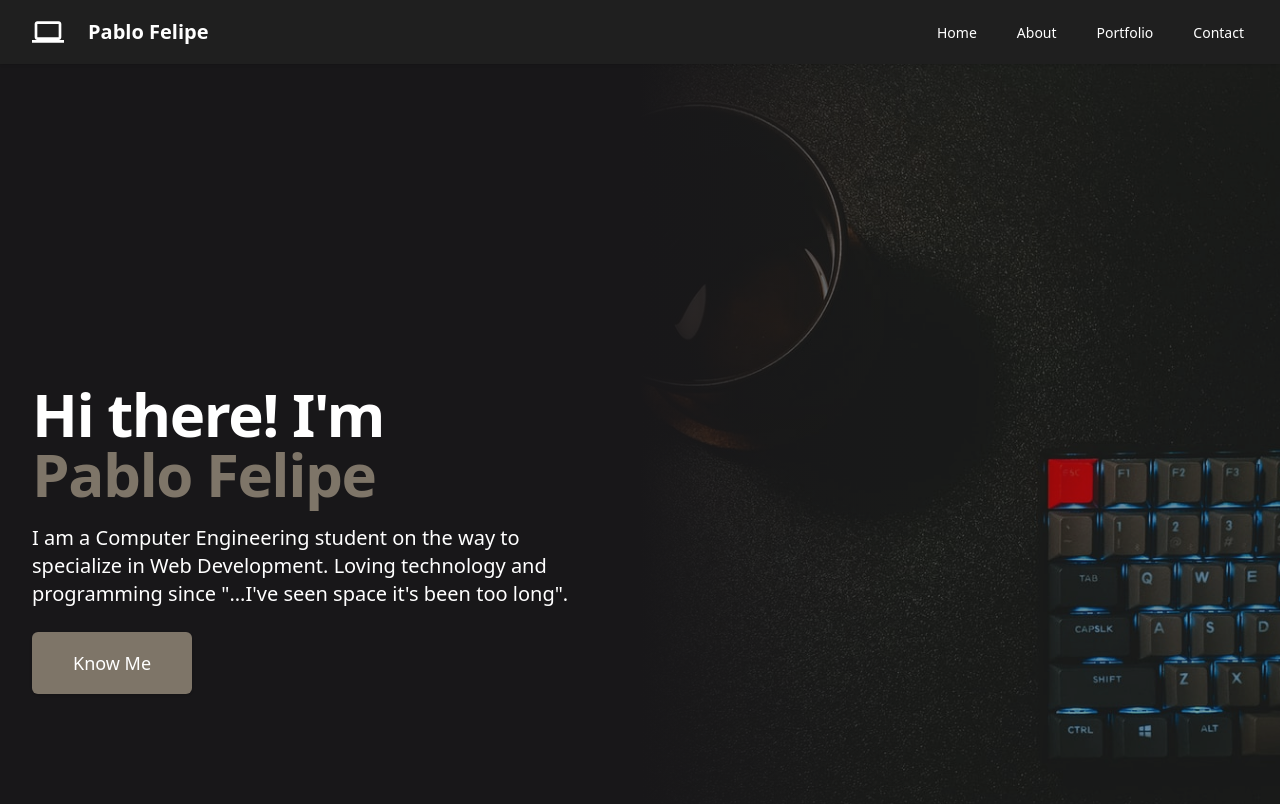
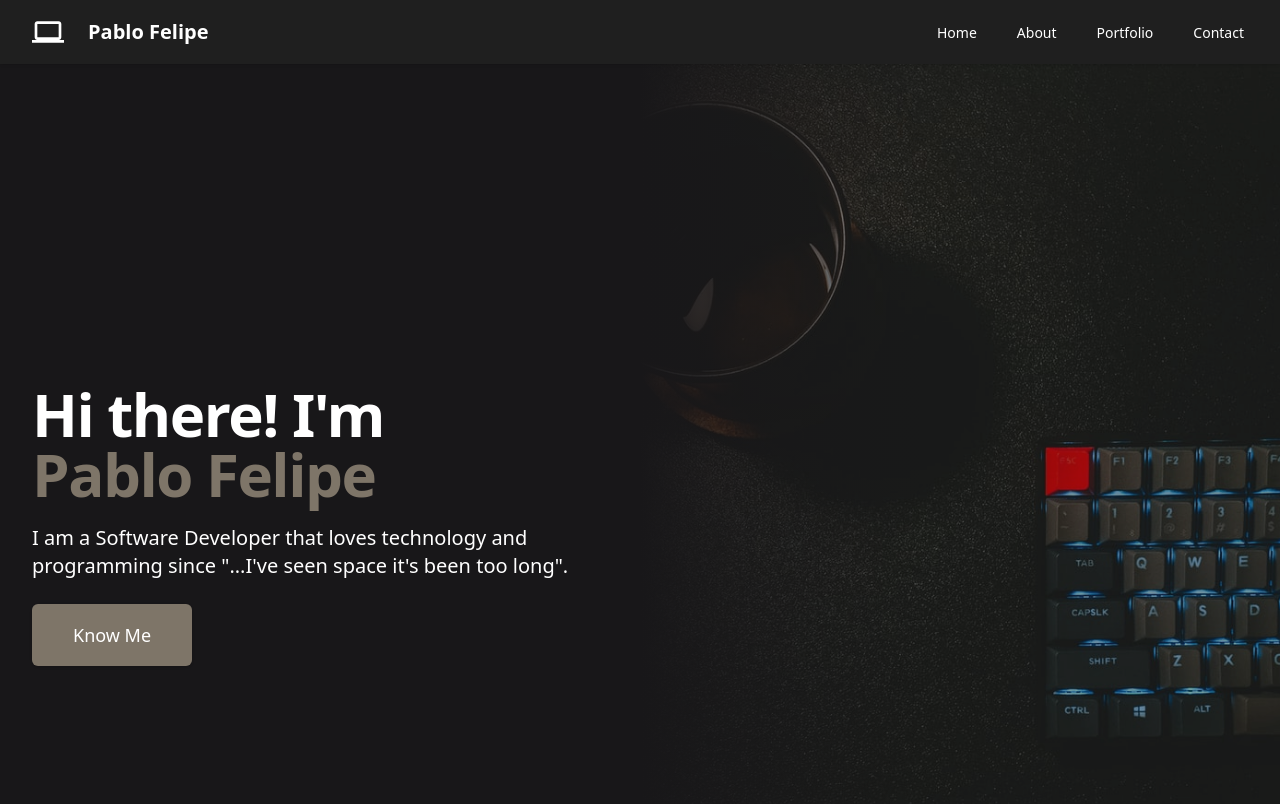
Before and after one commit to PabloFLPs/My-New-Portfolio, a React (Create React App) app: page / in a window 1280 px wide. Shown: the top 804 px of the page. Built offline with nearby package versions, Linux system fonts and the light colour scheme.

Commit message:
Changing Hero text

```diff
--- a/src/components/Hero.tsx
+++ b/src/components/Hero.tsx
@@ -14,7 +14,7 @@ export default function Hero() {
               <span className="block text-light-brown xl:inline">Pablo Felipe</span>
             </h1>
             <p className="mt-3 max-w-md mx-auto text-lg text-gray-500 sm:text-xl md:mt-5 md:max-w-3xl">
-              I am a Computer Engineering student on the way to specialize in Web Development. Loving technology and programming since "...I've seen space it's been too long".
+              I am a Software Developer that loves technology and programming since "...I've seen space it's been too long".
             </p>
             <div className="mt-6 sm:flex sm:justify-center lg:justify-start">
               <div className="rounded-md shadow">
```
